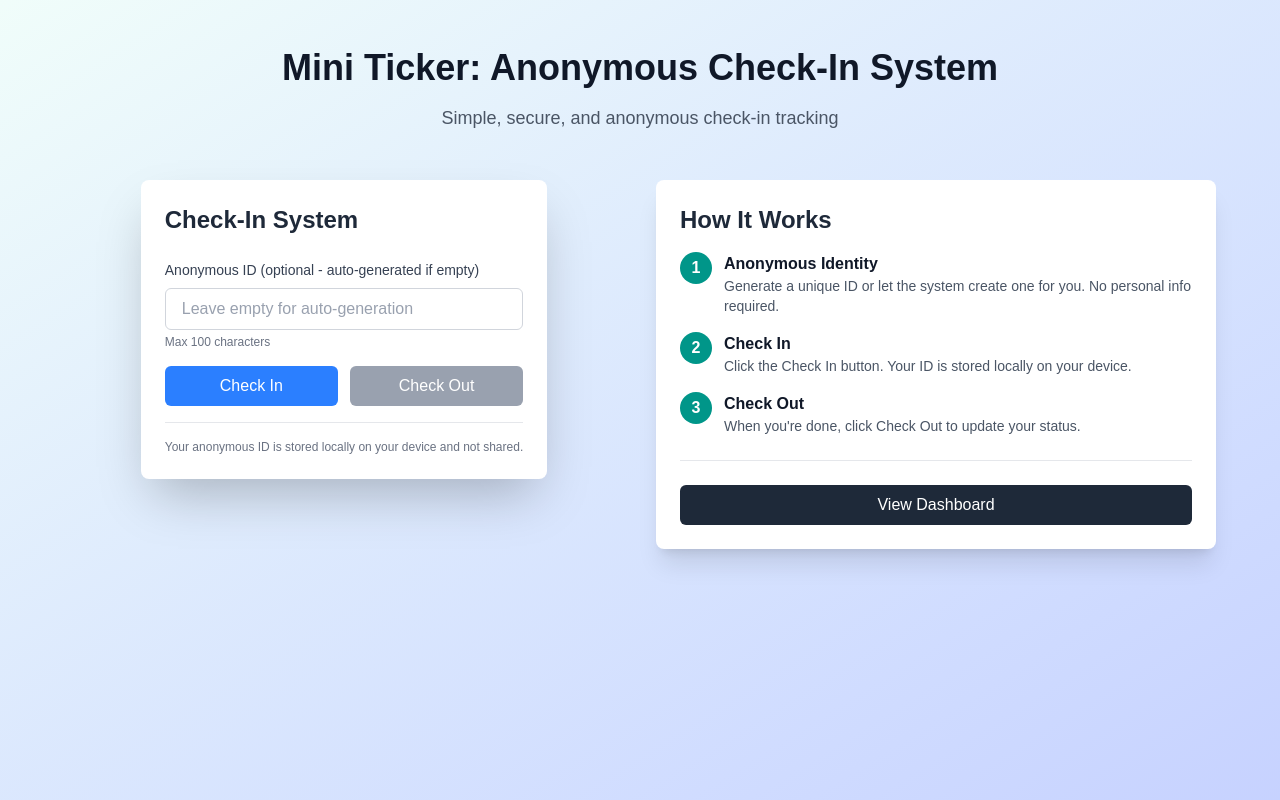
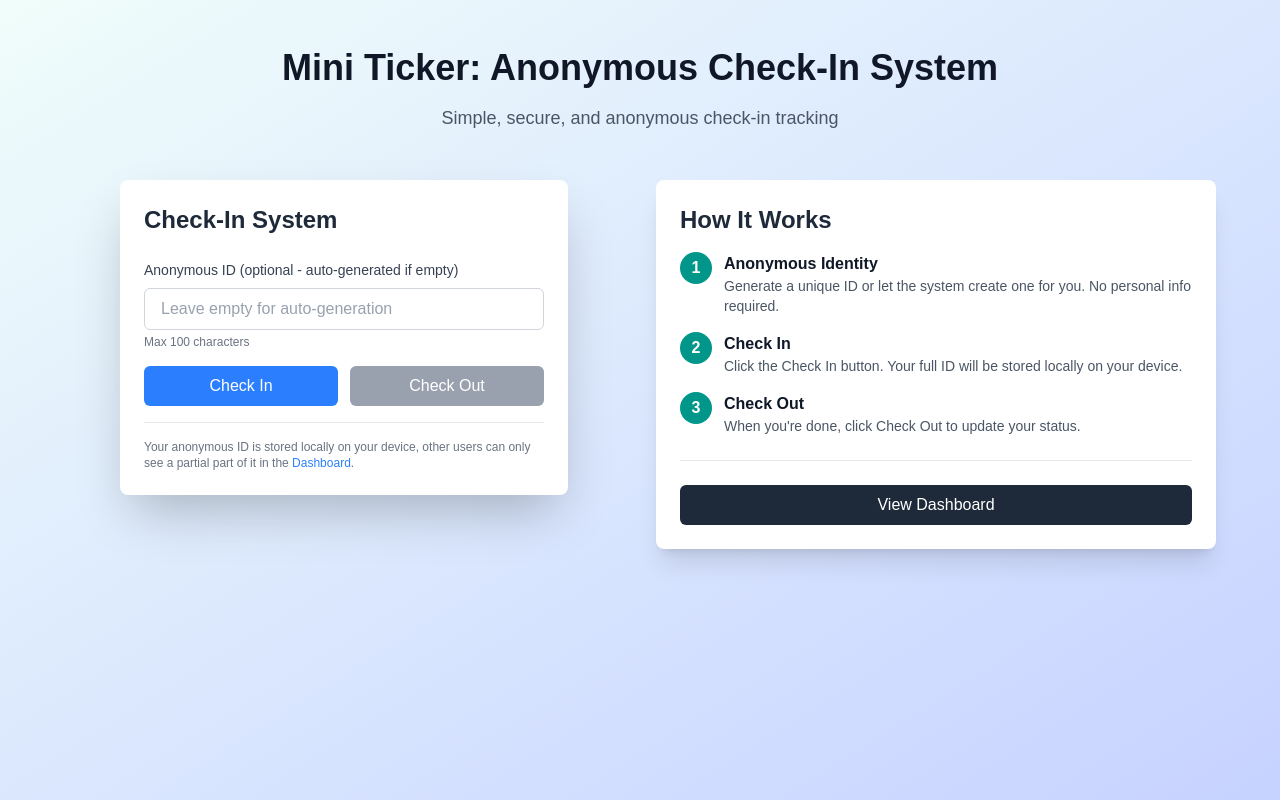
Before and after one commit to ramenguykung/mini-ticker, a Next.js app: page / in a window 1280 px wide. Built offline with nearby package versions, Linux system fonts and the light colour scheme.

Commit message:
Update page strings; add a link

```diff
--- a/src/app/page.tsx
+++ b/src/app/page.tsx
@@ -39,7 +39,7 @@ export default function Home() {
 								<div>
 									<h3 className="font-semibold text-gray-900">Check In</h3>
 									<p className="text-sm text-gray-600">
-										Click the Check In button. Your ID is stored locally on your device.
+										Click the Check In button. Your full ID will be stored locally on your device.
 									</p>
 								</div>
 							</div>
--- a/src/components/CheckInForm.tsx
+++ b/src/components/CheckInForm.tsx
@@ -2,6 +2,7 @@
 
 import { useState, useEffect } from 'react';
 import { v4 as uuidv4 } from 'uuid';
+import Link from 'next/link';
 
 export default function CheckInForm() {
     const [anonymousId, setAnonymousId] = useState<string>('');
@@ -179,7 +180,7 @@ export default function CheckInForm() {
 
                 <div className="mt-4 pt-4 border-t border-gray-200">
                     <p className="text-xs text-gray-500">
-                        Your anonymous ID is stored locally on your device and not shared.
+                        Your anonymous ID is stored locally on your device, other users can only see a partial part of it in the <Link href="/dashboard" className="text-blue-500 hover:underline">Dashboard</Link>.
                     </p>
                 </div>
             </div>
```
